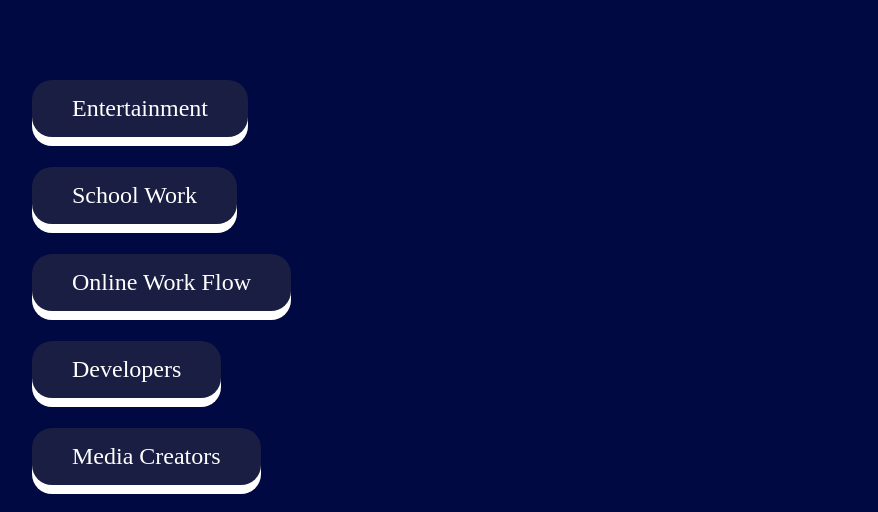
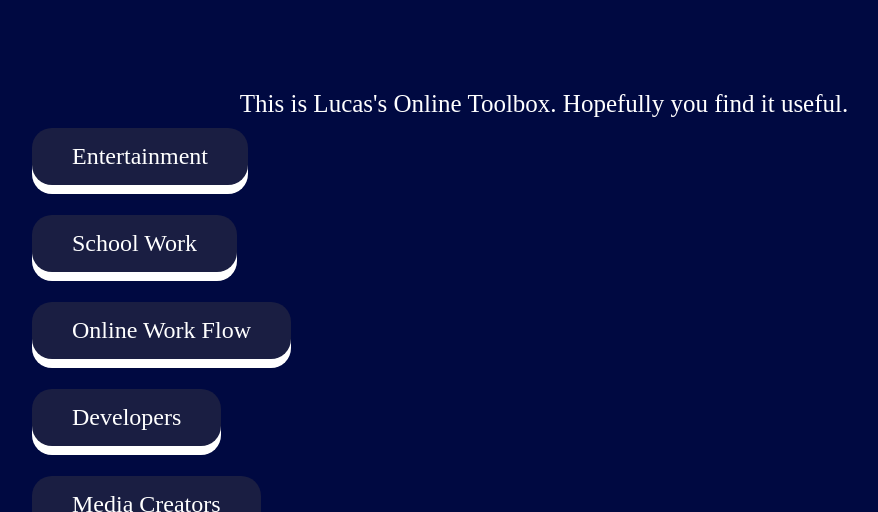
Before and after one commit to JazzyLucas/ToolBox, a plain HTML site: page index.html in a window 1280 px wide. Shown: the top 512 px of the page, without its empty margins (96-974 px from the left). Drawn offline with Linux system fonts and the light colour scheme; a web font is replaced by a local one.

Commit message:
Fourth commit! (We're skipping 3 lol)
Added more styling and stuff. This looks way better.
(Javascript still works oh my goodness)

```diff
--- a/index.html
+++ b/index.html
@@ -11,23 +11,24 @@
 	<body>
 	<script src="lucasjavascript.js"></script>
 	<div class= "panel">
+		<div class="aboutme">This is Lucas's Online Toolbox. Hopefully you find it useful.</div>
 		<button class="buttonDropDown" onclick="dropDown('Entertainment')">Entertainment</button>
 		<div id="Entertainment" class="category">
-			<div class="item">Find out where movies and shows are streamable (legally):</div><br>
+			<div class="item">Find out where movies and shows are streamable (legally):</div>
 			<a href="https://www.justwatch.com/" class="item">JustWatch.com</a><br>
 			<a href="https://where2watch.net/" class="item">Where2Watch.net</a>
-			<div class="item">Online video game price comparator (Excludes Humble Bundle):</div><br>
+			<div class="item">Online video game price comparator (Excludes Humble Bundle):</div>
 			<a href="https://www.allkeyshop.com/" class="item">AllKeyShop.com</a><br>
 		</div>
 		<br>
 		<button class="buttonDropDown" onclick="dropDown('SchoolWork')">School Work</button>
 		<div id="SchoolWork" class="category">
-			<div class="item">Math computation engines:</div><br>
+			<div class="item">Math computation engines:</div>
 			<a href="https://www.wolframalpha.com/" class="item">WolframAlpha.com</a>
 			<a href="https://www.symbolab.com/" class="item">SymboLab.com</a>
-			<div class="item">Textbook answer keys:</div><br>
+			<div class="item">Textbook answer keys:</div>
 			<a href="https://www.slader.com/" class="item">Slader.com</a><br>
-			<div class="item">Helpful Math and Science YouTube Channels:</div><br>
+			<div class="item">Helpful Math and Science YouTube Channels:</div>
 			<a href="https://www.youtube.com/channel/UCEWpbFLzoYGPfuWUMFPSaoA" class="item">Organic Chemistry Tutor</a><br>
 			<a href="https://www.youtube.com/user/crashcourse/" class="item">Crash Course</a><br>
 			<a href="https://www.youtube.com/channel/UCYO_jab_esuFRV4b17AJtAw" class="item">3Blue1Brown</a><br>
@@ -36,33 +37,32 @@
 		<br>
 		<button class="buttonDropDown" onclick="dropDown('OnlineWorkFlow')">Online Work Flow</button>
 		<div id="OnlineWorkFlow" class="category">
-			<div class="item">List of tips and tools coming soon.</div><br>
+			<div class="item">List of tips and tools coming soon.</div>
 		</div>
 		<br>
 		<button class="buttonDropDown" onclick="dropDown('Developers')">Developers</button>
 		<div id="Developers" class="category">
-			<div class="item">Web design cheat sheets:</div><br>
+			<div class="item">Web design cheat sheets:</div>
 			<a href="https://html-css-js.com/" class="item">html-css-js.com</a><br>
-			<div class="item">Thorough domain name searcher:</div><br>
+			<div class="item">Thorough domain name searcher:</div>
 			<a href="https://www.namemesh.com/" class="item">NameMesh.com/</a><br>
-			<div class="item">Site Host Checker (More than WHOIS):</div><br>
+			<div class="item">Site Host Checker (More than WHOIS):</div>
 			<a href="https://hostingchecker.com/" class="item">HostingChecker.com/</a><br>
-			<div class="item">Free-usable images:</div><br>
+			<div class="item">Free-usable images:</div>
 			<a href="https://unsplash.com/" class="item">UnSplash.com</a><br>
-			<div class="item">GitHub student package (Good for software students):</div><br>
+			<div class="item">GitHub student package (Good for software students):</div>
 			<a href="https://education.github.com/pack" class="item">Education.GitHub.com/pack</a><br>
 		</div>
 		<br>
 		<button class="buttonDropDown" onclick="dropDown('SocialMedia')">Media Creators</button>
 		<div id="SocialMedia" class="category">
-			<div class="item">Schedule your posts:</div><br>
+			<div class="item">Schedule your posts:</div>
 			<a href="https://buffer.com/" class="item">Buffer.com</a><br>
-			<div class="item">Google trend data:</div><br>
+			<div class="item">Google trend data:</div>
 			<a href="https://trends.google.com/trends/" class="item">trends.google.com/trends/</a><br>
-			<div class="item">Free-usable images:</div><br>
+			<div class="item">Free-usable images:</div>
 			<a href="https://unsplash.com/" class="item">UnSplash.com</a>
 		</div>
-		<div class="item">WIP by Lucas</div>
 	</div>
 	</body>
 </html>
--- a/style.css
+++ b/style.css
@@ -20,35 +20,46 @@ html, body {
 
 .aboutme {
   align-content: center;
-  text-shadow: 0 0 7px #FFFFFF;
+  text-align: center;
   color: #fff;
-  padding-bottom: 0px;
-  padding-top: 20px;
-  font-size: 45px;
+  padding-bottom: 10px;
+  padding-top: 10px;
+  font-size: 25px;
 }
 
 .panel {
   position: absolute;
   left: 10%;
+  right: 10%;
   top: 10%;
   height: 50%;
 }
 
 .category {
   height: auto;
+  background: #343D80;
+  border-radius: 20px;
+  padding: 10px;
 }
 
 .item {
   text-align: left;
   color: #fff;
-  padding-bottom: 0px;
-  padding-top: 20px;
+  padding-top: 10px;
+  padding-bottom: 10px;
   font-size: 30px;
 }
 
-.item href {
+a.item {
   color: #6BCAFF;
+
 }
+
+a.item:hover {
+  color: #ADE1FF;
+}
+
+
 
 .buttonItem {
   text-align: center;
```
